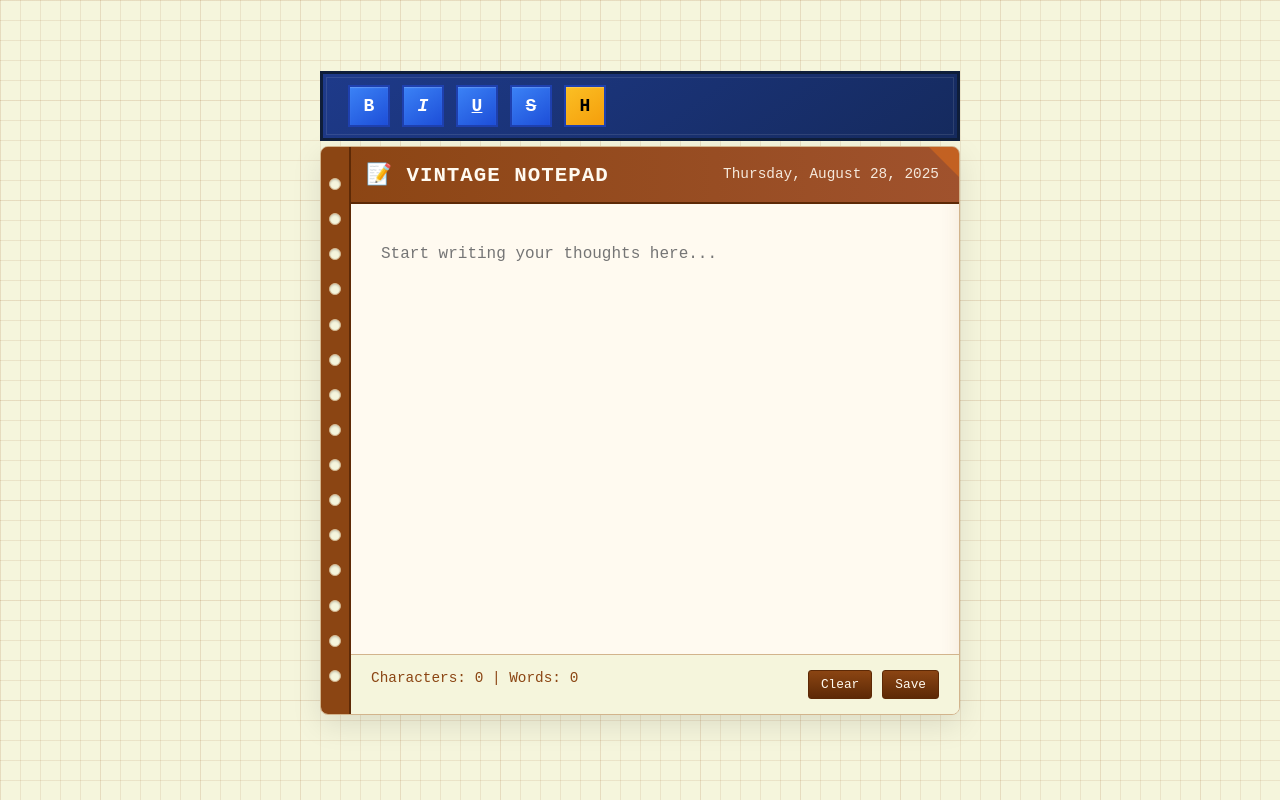
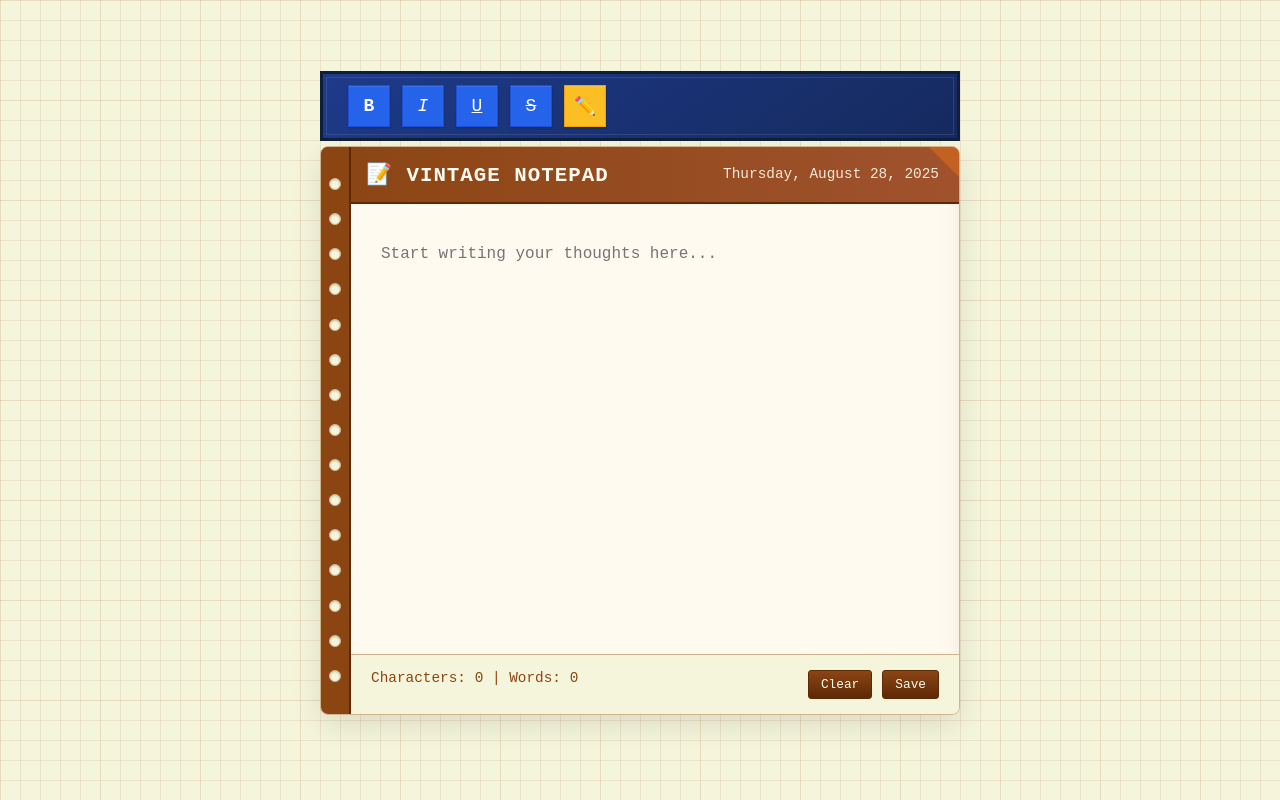
Before and after one commit to PiotrProgramming/Notepad, a plain HTML site: page index.html in a window 1280 px wide. Drawn offline with Linux system fonts and the light colour scheme.

Commit message:
Update index.html

```diff
--- a/index.html
+++ b/index.html
@@ -81,25 +81,27 @@
             justify-content: center;
             align-items: center;
             font-size: 18px;
-            font-weight: bold;
+            font-weight: normal;
             transition: all 0.2s ease;
-            background: linear-gradient(145deg, #3b82f6, #1d4ed8);
+            background: #2563eb;
             color: white;
-            border: 2px solid #1e40af;
+            border: 1px solid #1d4ed8;
             box-shadow:
+                0 1px 2px rgba(0, 0, 0, 0.2),
+                inset 0 1px 1px rgba(255, 255, 255, 0.1);
+        }
+
+        .tool-btn:hover {
+            background: #3b82f6;
+            box-shadow:
+                0 1px 3px rgba(0, 0, 0, 0.3),
                 inset 0 1px 1px rgba(255, 255, 255, 0.2);
         }
 
-        .tool-btn:hover {
-            transform: translateY(-1px);
+        .tool-btn:active {
+            background: #1d4ed8;
             box-shadow:
-                inset 0 1px 1px rgba(255, 255, 255, 0.3);
-        }
-
-        .tool-btn:active {
-            transform: translateY(0);
-            box-shadow:
-                inset 0 1px 1px rgba(0, 0, 0, 0.1);
+                inset 0 1px 2px rgba(0, 0, 0, 0.2);
         }
 
         .tool-btn#boldBtn {
@@ -119,8 +121,17 @@
         }
 
         .tool-btn#highlightBtn {
-            background: linear-gradient(145deg, #fbbf24, #f59e0b);
+            background: #fbbf24;
             color: #000;
+            border: 1px solid #f59e0b;
+        }
+
+        .tool-btn#highlightBtn:hover {
+            background: #fcd34d;
+        }
+
+        .tool-btn#highlightBtn:active {
+            background: #f59e0b;
         }
 
         .notepad-container {
@@ -317,7 +328,7 @@
                 <button class="tool-btn" id="italicBtn" title="Italic">I</button>
                 <button class="tool-btn" id="underlineBtn" title="Underline">U</button>
                 <button class="tool-btn" id="strikeBtn" title="Strikethrough">S</button>
-                <button class="tool-btn" id="highlightBtn" title="Highlight">H</button>
+                <button class="tool-btn" id="highlightBtn" title="Highlight">✏️</button>
             </div>
         </div>
 
```
